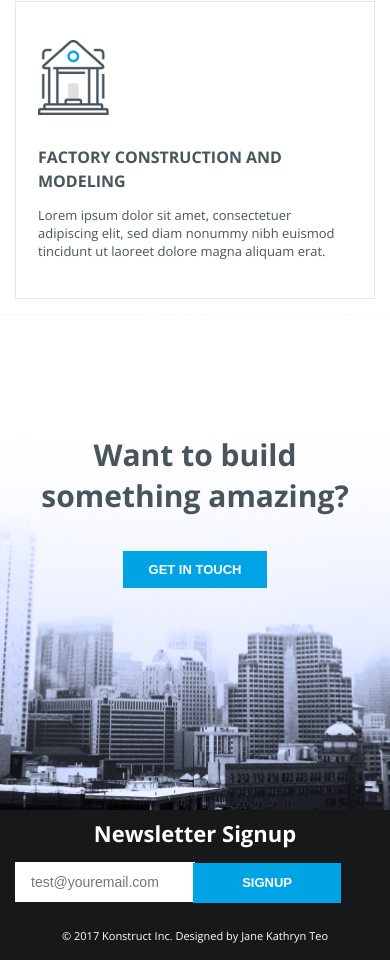
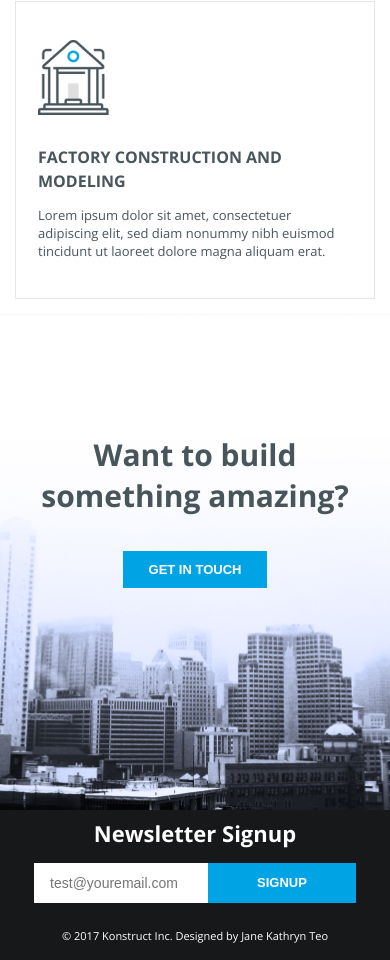
Before and after one commit to Kirill93Alexeev/Konstruct, a plain HTML site: page index.html in a window 390 px wide. Shown: the part 3013-3973 px from the top of the page. Drawn offline with nearby package versions, Linux system fonts and the light colour scheme.

Commit message:
Add files via upload

```diff
--- a/style/style.css
+++ b/style/style.css
@@ -265,6 +265,7 @@ transform: scale(110%);
 .capabilities__line {
   width: 50px;
   border-color: #00a4e5;
+  margin-bottom: 25px;
 }
 
 .capabilities__text {
@@ -273,6 +274,7 @@ transform: scale(110%);
   color: #48555b;
   font-size: 11px;
   font-weight: 400;
+  margin-bottom: 15px;
 }
 
 .capabilities__link {
@@ -380,13 +382,13 @@ font-weight: 400;
   display: flex;
   justify-content: center;
   flex-wrap: wrap;
+  width: 100%;
   height: 100px;
   align-items: center;
 }
 
 .signup__title {
   color: #fff;
-  text-align: center;
   font-size: 22px;
   font-weight: 700;
   margin-right: 70px;
@@ -398,8 +400,7 @@ font-weight: 400;
   font-weight: 400;
   padding: 11px 16px;
   height: 40px;
-  max-width: 250px;
-  width: 100%;
+  width: 250px;
   margin-right: -6px;
   border: none;
   outline: none;
@@ -429,7 +430,9 @@ font-weight: 400;
 }
 
 .signup__input-wrap {
-  width: 100% ;
+display: flex;
+align-items: center;
+justify-content: center;
 }
 /* footer */
 
@@ -466,12 +469,12 @@ font-weight: 400;
  }
 
 .capabilities__line {
-  margin-bottom: 25px;
+
 }
 
 .capabilities__text {
 font-size: 20px;
-margin-bottom: 15px;
+
 }
 
 .capabilities__card {
@@ -479,14 +482,15 @@ margin-bottom: 15px;
 }
 
 .signup__title {
-  text-align: center;
+
 }
+
 .signup__title {
 margin: 0;
 }
 
 .signup__input-text {
-  max-width: 180px;
+  width: 180px;
 }
 
 
```
